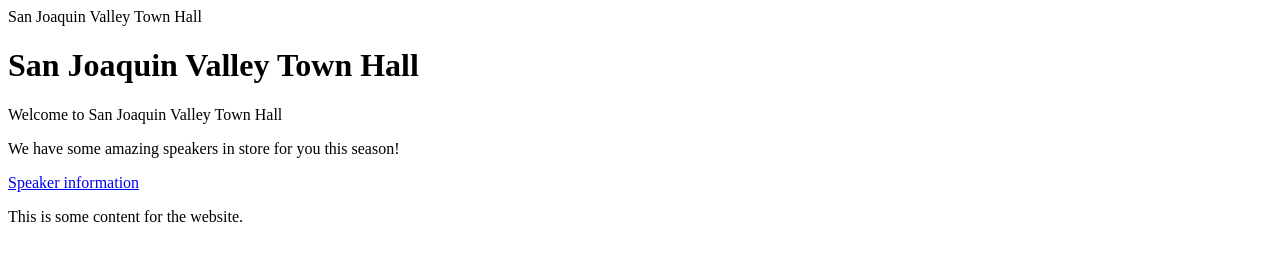
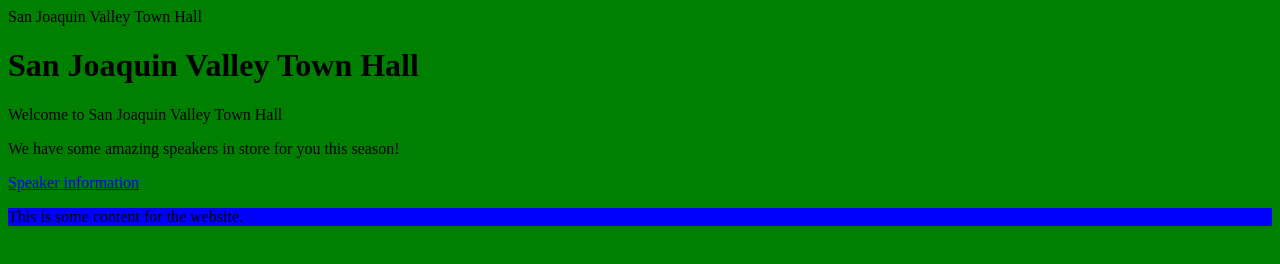
Before and after one commit to briannaordaz/COMP001A.LectureActivity2, a plain HTML site: page index.html in a window 1280 px wide. Drawn offline with Linux system fonts and the light colour scheme.

Commit message:
fixed line 13

```diff
--- a/index.html
+++ b/index.html
@@ -10,7 +10,7 @@
     <head>
         <meta charset="utf-8">
         <tittle>San Joaquin Valley Town Hall</tittle>
-        <link rel="stylesheet" href=""main.css">
+        <link rel="stylesheet" href="main.css">
     </head>
      <body>
         <h1>San Joaquin Valley Town Hall</h1>
```
